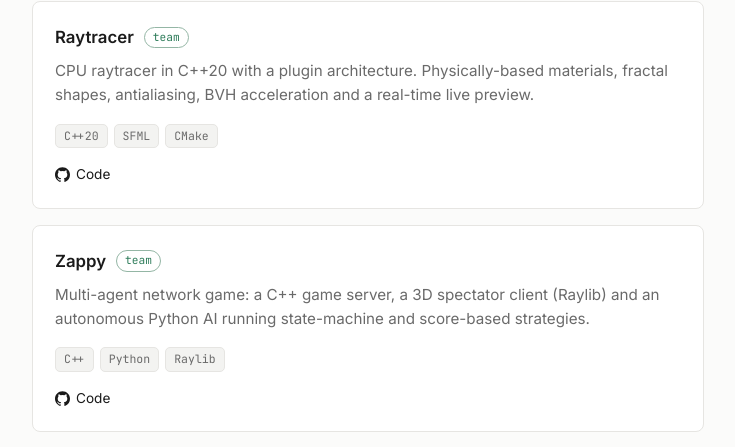
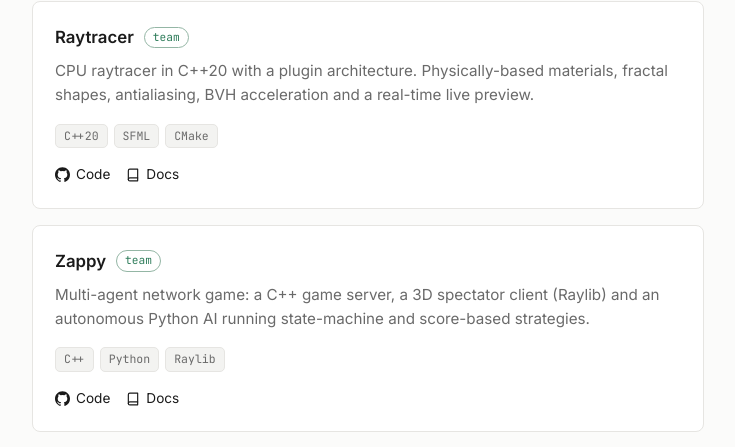
Before and after one commit to lucaspujol/portfolio, a React (Vite) app: page / in a window 1280 px wide. Shown: the part 1189-1636 px from the top of the page, without its empty margins (272-1007 px from the left). Built offline with nearby package versions, Linux system fonts and the light colour scheme.

Commit message:
feat(projects): add documentation links for featured projects

```diff
--- a/src/data/projects.js
+++ b/src/data/projects.js
@@ -11,6 +11,7 @@ export const featuredProjects = [
     team: true,
     links: [
       { type: 'github', href: 'https://github.com/louisbgl/raytracer-mirror' },
+      { type: 'docs', href: 'https://louisbgl.github.io/raytracer-mirror' },
     ],
   },
   {
@@ -19,7 +20,10 @@ export const featuredProjects = [
       'Multi-agent network game: a C++ game server, a 3D spectator client (Raylib) and an autonomous Python AI running state-machine and score-based strategies.',
     tech: ['C++', 'Python', 'Raylib'],
     team: true,
-    links: [{ type: 'github', href: 'https://github.com/Nexlein/Zappy' }],
+    links: [
+      { type: 'github', href: 'https://github.com/Nexlein/Zappy' },
+      { type: 'docs', href: 'https://nexlein.github.io/Zappy' },
+    ],
   },
   {
     name: 'Arcade',
@@ -36,7 +40,7 @@ export const featuredProjects = [
     name: 'NanoTekSpice',
     blurb:
       'Digital logic circuit simulator modeled as a component graph — gates, latches, flip-flops and sequential components. Built test-first with heavy edge-case coverage.',
-    tech: ['C++', 'TDD'],
+    tech: ['C++'],
     team: true,
     private: true,
     links: [],
```
